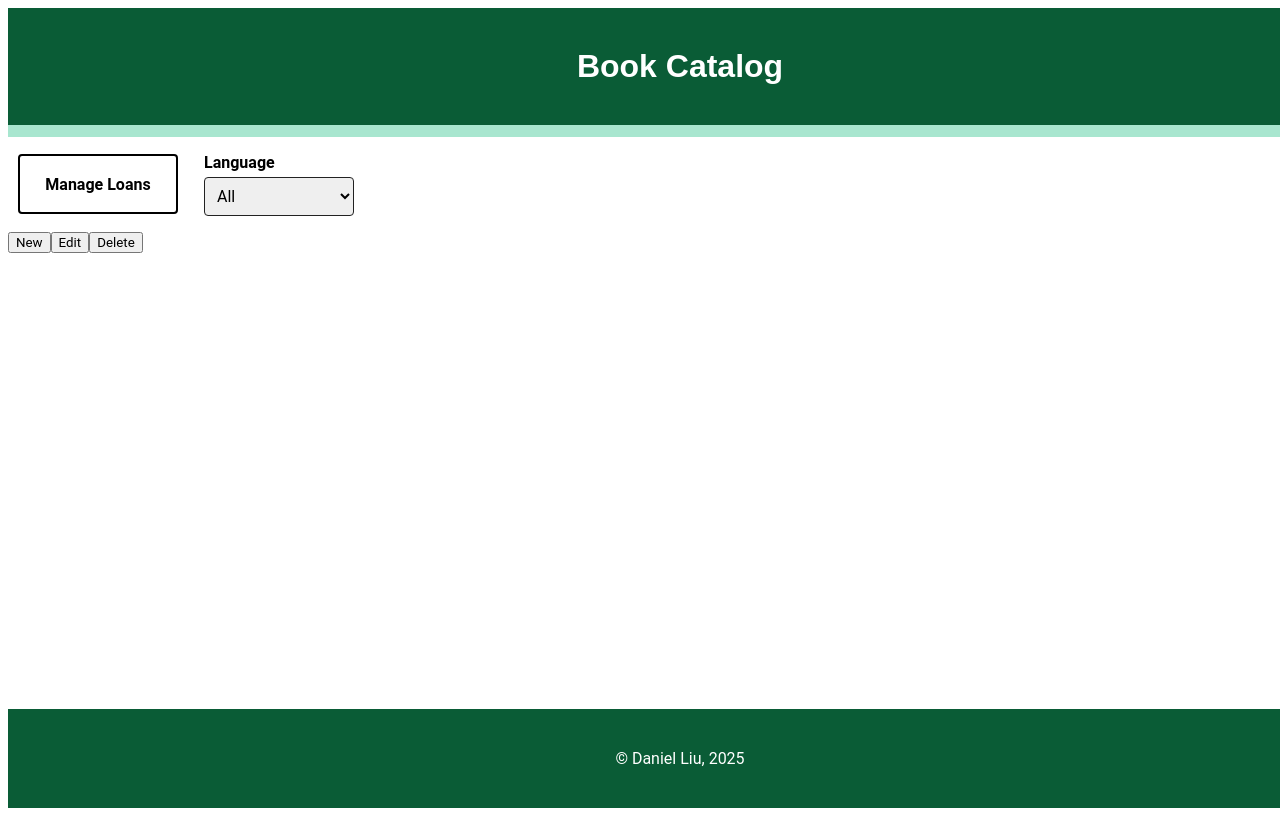
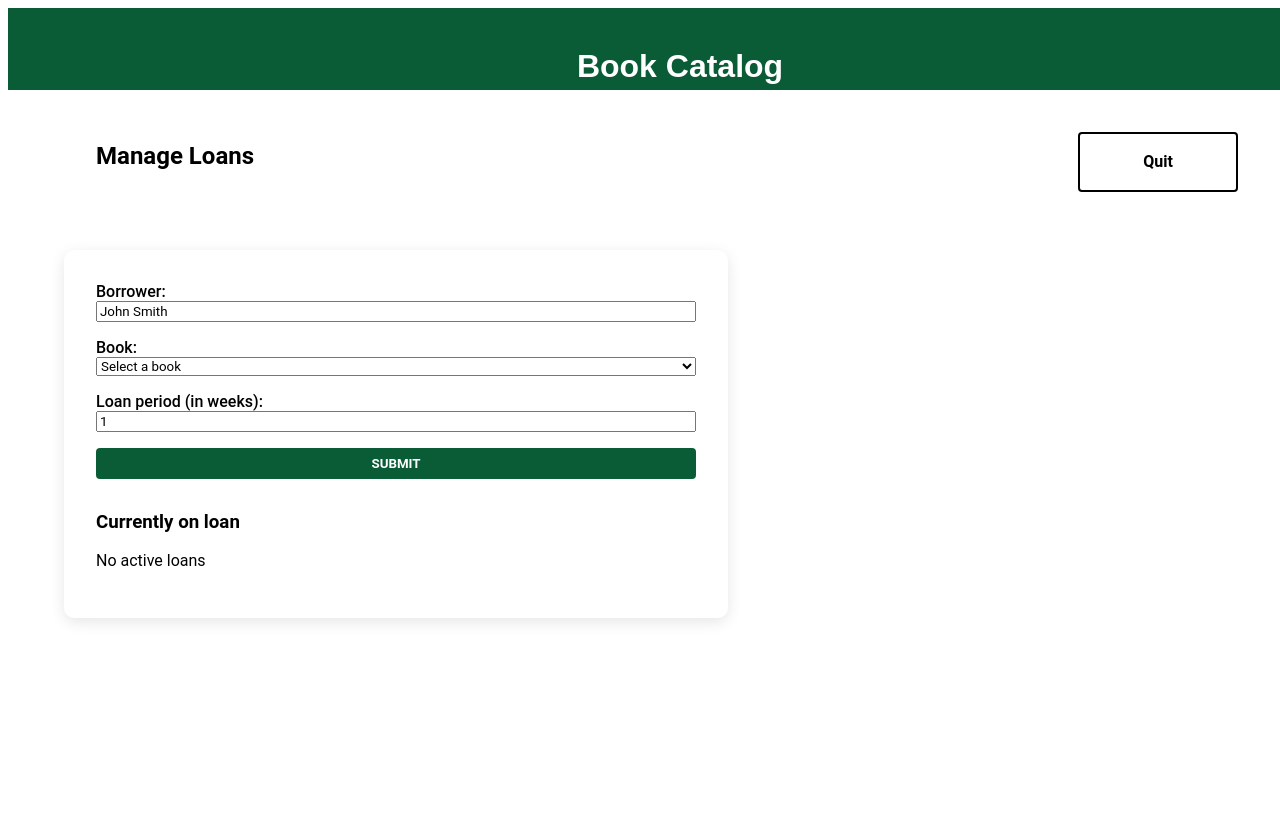
Before and after one commit to daniel-liu01/week9books, a React (Vite) app: page / in a window 1280 px wide. Both pictures are taken after a click on the button "Manage Loans". Shown: the top 819 px of the page. Built offline with nearby package versions, Linux system fonts and the light colour scheme.

Commit message:
add content in manage loans overlay

```diff
--- a/src/App.jsx
+++ b/src/App.jsx
@@ -4,6 +4,8 @@ import Modal from "./components/Modal.jsx";
 import BookForm from "./components/BookForm.jsx";
 import Filter from "./components/Filter.jsx";
 import ManageLoans from "./components/ManageLoans.jsx";
+import Overlay from "./components/Overlay.jsx";
+import Book from "./Book.jsx";
 
 function App() {
   const [books, setBooks] = useState(() => {
@@ -14,6 +16,7 @@ function App() {
   const [selectedBookId, setSelectedBookId] = useState(null);
   const [publisher, setPublisher] = useState("All");
   const [language, setLanguage] = useState("All");
+  const [showOverlay, setShowOverlay] = useState(false);
 
   useEffect(() => {
     localStorage.setItem("books", JSON.stringify(books));
@@ -59,7 +62,8 @@ function App() {
     <div className="app-container">
       <h1 className="title">Book Catalog</h1>
       <div className="header">
-        <ManageLoans />
+        <ManageLoans onClick={() => setShowOverlay(true)} />
+
         <Filter
           filters={[
             {
@@ -70,6 +74,10 @@ function App() {
             },
           ]}
         />
+
+        {showOverlay && (
+          <Overlay books={books} onClose={() => setShowOverlay(false)} />
+        )}
       </div>
       <div className="books">
         <Modal
--- /dev/null
+++ b/src/components/LoanBook.css
@@ -0,0 +1,43 @@
+.loan-manager {
+  background: white;
+  padding: 2rem;
+  border-radius: 10px;
+  box-shadow: 0 4px 15px rgba(0, 0, 0, 0.1);
+  width: 80%;
+  max-width: 600px;
+  margin-top: 1rem;
+}
+
+.loan-form {
+  display: flex;
+  flex-direction: column;
+  gap: 1rem;
+}
+
+.loan-form label {
+  display: flex;
+  flex-direction: column;
+  font-weight: 500;
+}
+
+.loan-list {
+  margin-top: 2rem;
+}
+
+.loan-item {
+  background: #fafafa;
+  padding: 1rem;
+  border-radius: 6px;
+  box-shadow: 0 2px 5px rgba(0, 0, 0, 0.05);
+  margin-bottom: 1rem;
+}
+
+.submit-btn {
+  background-color: #0a5c36;
+  color: white;
+  font-weight: bold;
+  border: none;
+  padding: 0.5rem 1rem;
+  border-radius: 4px;
+  cursor: pointer;
+}
--- /dev/null
+++ b/src/components/LoanBook.jsx
@@ -0,0 +1,86 @@
+import React, { useState } from "react";
+import "./LoanBook.css";
+
+export default function LoanBook({ books }) {
+  const [borrower, setBorrower] = useState("John Smith");
+  const [selectedBook, setSelectedBook] = useState("");
+  const [weeks, setWeeks] = useState(1);
+  const [loans, setLoans] = useState([]);
+
+  function handleSubmit(e) {
+    e.preventDefault();
+    if (!selectedBook) return alert("Please select a book.");
+
+    const dueDate = new Date();
+    dueDate.setDate(dueDate.getDate() + weeks * 7);
+
+    const newLoan = {
+      borrower,
+      book: selectedBook,
+      dueDate: dueDate.toLocaleDateString(),
+    };
+
+    setLoans([...loans, newLoan]);
+    setSelectedBook("");
+    setWeeks(1);
+  }
+
+  return (
+    <div className="loan-manager">
+      <form onSubmit={handleSubmit} className="loan-form">
+        <label>
+          Borrower:
+          <input
+            type="text"
+            value={borrower}
+            onChange={(e) => setBorrower(e.target.value)}
+          />
+        </label>
+
+        <label>
+          Book:
+          <select
+            value={selectedBook}
+            onChange={(e) => setSelectedBook(e.target.value)}
+          >
+            <option value="">Select a book</option>
+            {books.map((b) => (
+              <option key={b.id} value={b.title}>
+                {b.title}
+              </option>
+            ))}
+          </select>
+        </label>
+
+        <label>
+          Loan period (in weeks):
+          <input
+            type="number"
+            min="1"
+            value={weeks}
+            onChange={(e) => setWeeks(Number(e.target.value))}
+          />
+        </label>
+
+        <button type="submit" className="submit-btn">
+          SUBMIT
+        </button>
+      </form>
+
+      <div className="loan-list">
+        <h3>Currently on loan</h3>
+        {loans.length === 0 ? (
+          <p>No active loans</p>
+        ) : (
+          loans.map((loan, i) => (
+            <div key={i} className="loan-item">
+              <p><strong>Borrower:</strong> {loan.borrower}</p>
+              <p><strong>Book:</strong> {loan.book}</p>
+              <p><strong>Due date:</strong> {loan.dueDate}</p>
+            </div>
+          ))
+        )}
+      </div>
+    </div>
+  );
+}
--- /dev/null
+++ b/src/components/Overlay.css
@@ -0,0 +1,58 @@
+.overlay {
+  position: fixed;
+  top: 0;
+  left: 0;
+  width: 100%;
+  height: 100%;
+  background-color: white;
+  display: flex;
+  flex-direction: column;
+  justify-content: top;
+  padding-left: 5%;
+  margin-top: 7%;
+  z-index: 999;
+}
+
+.overlay-content {
+  display: flex;
+  justify-content: space-between;
+  align-items: top;
+  background: none;
+  padding: 2rem;
+  border-radius: 10px;
+  width: 90%;
+}
+
+.closeButton {
+  background-color: #b03052;
+  color: white;
+  padding: 0.5rem 1rem;
+  border: none;
+  cursor: pointer;
+  position: absolute;
+  top: 10px;
+  right: 10px;
+  border-radius: 5px;
+}
+
+.submitButton {
+  background-color: #2e7d32;
+  color: white;
+  padding: 0.5rem 1rem;
+  border: none;
+  border-radius: 5px;
+  cursor: pointer;
+  margin-top: 1rem;
+}
+
+.quit-btn {
+  background-color: white;
+  border: 2px solid black;
+  font-weight: bold;
+  font-size: 16px;
+  padding: 8px 14px;
+  border-radius: 4px;
+  margin: 10px;
+  width: 160px;
+  height: 60px;
+}
--- /dev/null
+++ b/src/components/Overlay.jsx
@@ -0,0 +1,18 @@
+import React from "react";
+import LoanBook from "./LoanBook";
+import "./Overlay.css";
+
+export default function Overlay({ onClose, books }) {
+  return (
+    <div className="overlay">
+      <div className="overlay-content">
+        <h2>Manage Loans</h2>
+        <button className="quit-btn" onClick={onClose}>
+          Quit
+        </button>
+      </div>
+
+      <LoanBook books={books} />
+    </div>
+  );
+}
```
